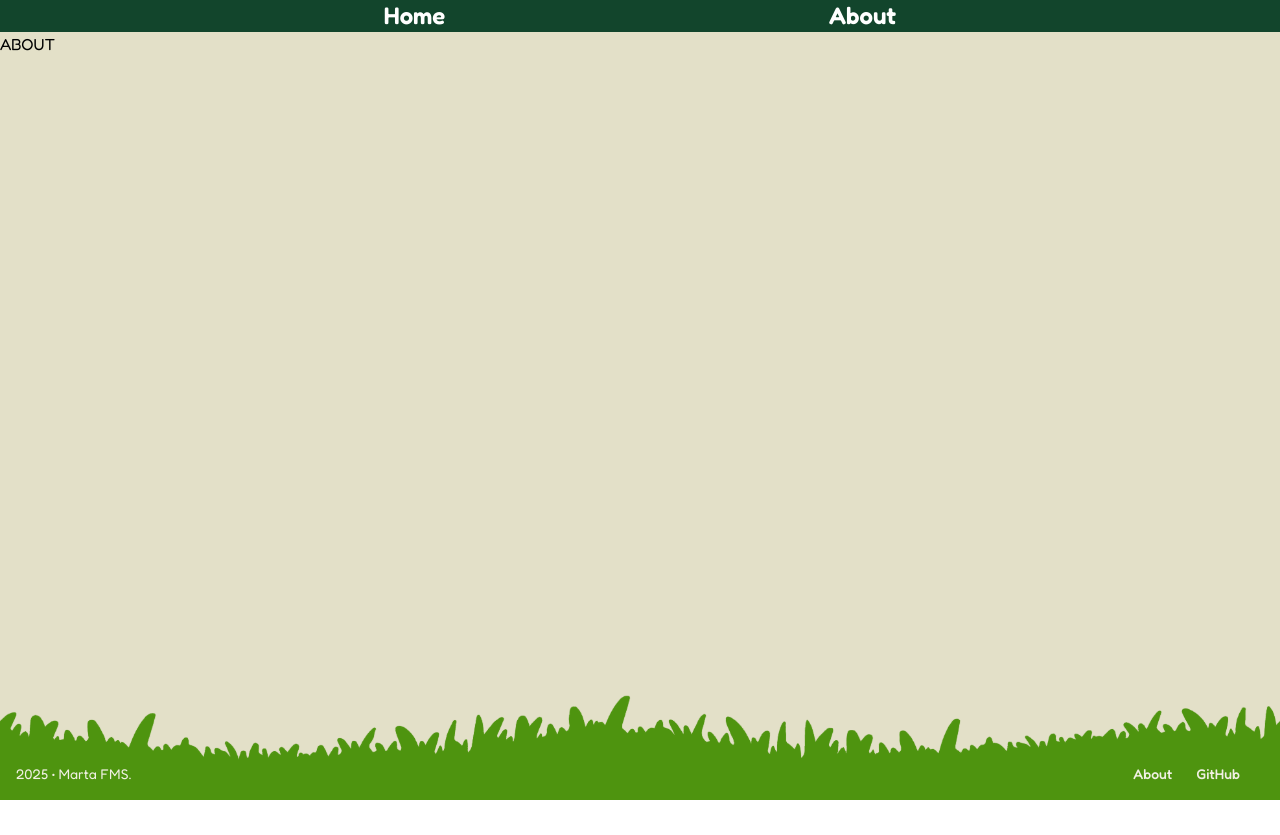
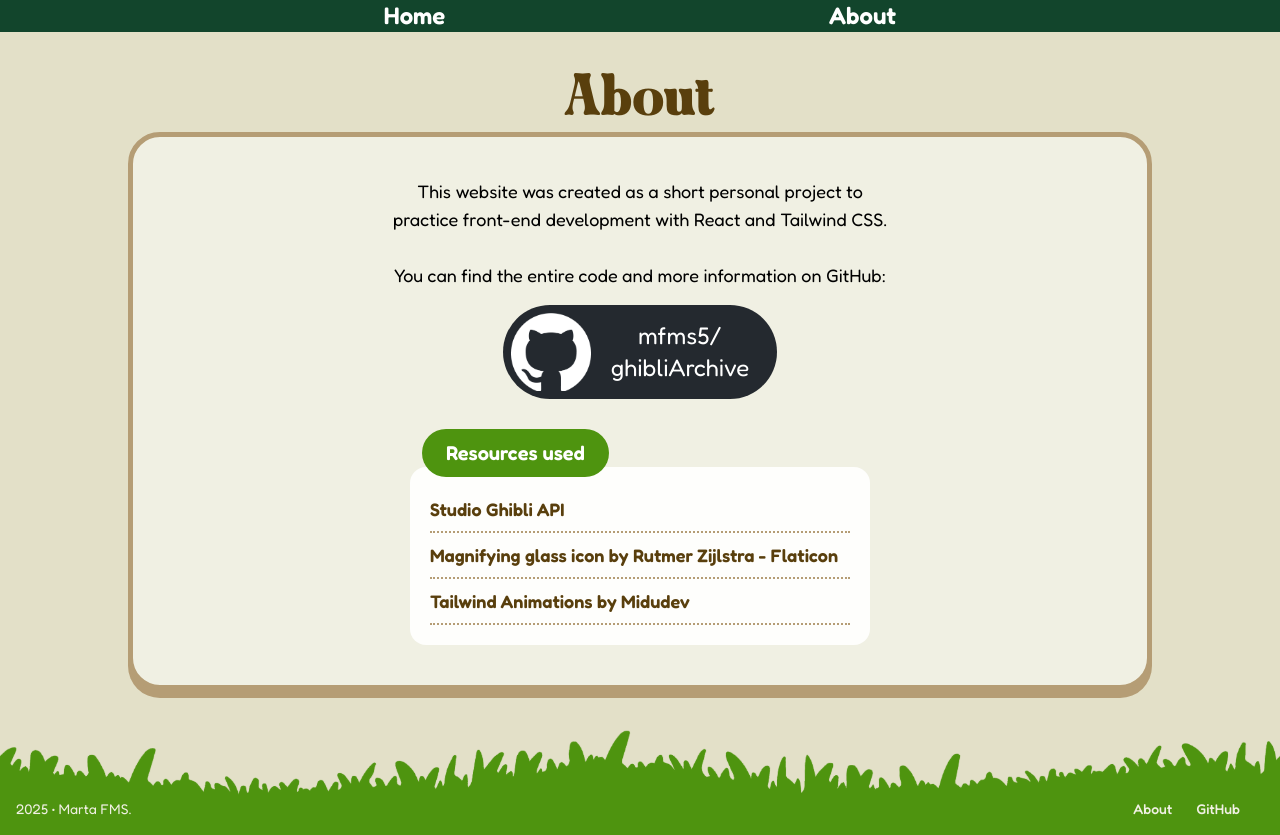
Before and after one commit to mfms5/ghibliArchive, a React (Vite) app: page /about in a window 1280 px wide. Before the commit the page ends 800 px from the top, so only its background shows below. Built offline with nearby package versions, Linux system fonts and the light colour scheme; what @midudev/tailwind-animations would draw is missing.

Commit message:
About page

```diff
--- a/src/components/About.jsx
+++ b/src/components/About.jsx
@@ -1,5 +1,60 @@
 const About = () => {
-  return <div>ABOUT</div>;
+  return (
+    <div className="wrapper">
+      <h1 className="text-primary text-4xl xs:text-6xl text-center">About</h1>
+      <div className="movie-info text-balance items-center">
+        <p className="text-center">
+          This website was created as a short personal project to practice
+          front-end development with React and Tailwind CSS.
+          <br />
+          <br />
+          You can find the entire code and more information on GitHub:
+        </p>
+        <a
+          href="https://github.com/mfms5/ghibliArchive"
+          target="_blank"
+          className="flex flex-row bg-[#24292F] rounded-full w-auto p-2 items-center mt-4 hoverButton"
+        >
+          <img className="w-20 h-auto" src="/github-mark-white.png" />
+          <span className="mx-5 text-white text-xl sm:text-2xl text-center">
+            mfms5/
+            <br />
+            ghibliArchive
+          </span>
+        </a>
+
+        <div className="mt-10">
+          <span className="info-section-title">Resources used</span>
+          <ul className="flex flex-col info-section">
+            <li className="info-item w-full">
+              <a
+                href="https://ghibliapi.vercel.app/"
+                className="info-item-title hover:underline"
+              >
+                Studio Ghibli API
+              </a>
+            </li>
+            <li className="info-item w-full">
+              <a
+                href="https://www.flaticon.com/free-icons/magnifying-glass"
+                className="info-item-title hover:underline"
+              >
+                Magnifying glass icon by Rutmer Zijlstra - Flaticon
+              </a>
+            </li>
+            <li className="info-item w-full">
+              <a
+                href="https://github.com/midudev/tailwind-animations"
+                className="info-item-title hover:underline"
+              >
+                Tailwind Animations by Midudev
+              </a>
+            </li>
+          </ul>
+        </div>
+      </div>
+    </div>
+  );
 };
 
 export default About;
--- a/src/components/Footer.jsx
+++ b/src/components/Footer.jsx
@@ -17,6 +17,7 @@ const Footer = () => {
           <li>
             <a
               href="https://github.com/mfms5/ghibliArchive"
+              target="_blank"
               className="hover:underline me-4 md:me-6"
             >
               GitHub
```
Also changed, not shown: public/github-mark-white.png (added).
